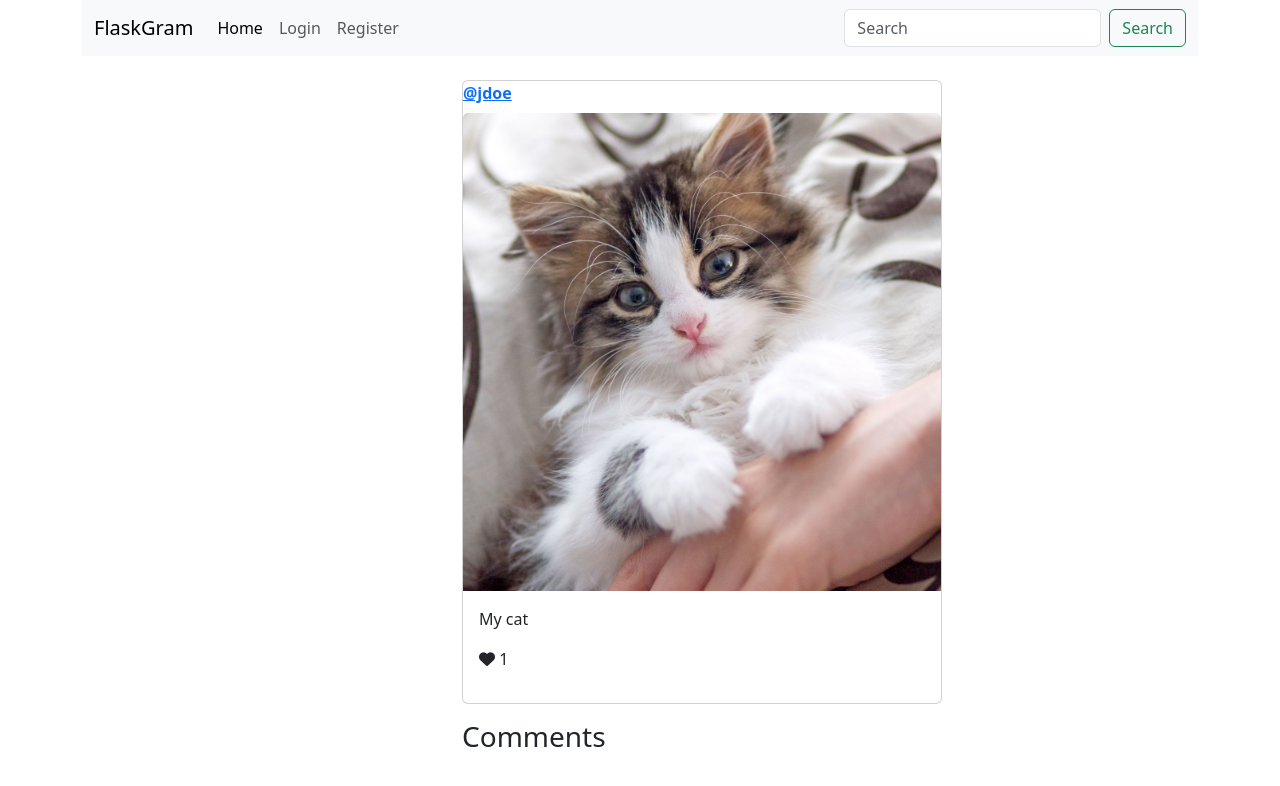
After one commit to gprok-esc-courses/FlaskGram, a Flask app: page /post/1 in a window 1280 px wide. The commit adds this page. Shown: the top 786 px of the page. Run offline with Flask 3, Linux system fonts and the light colour scheme; data comes from the database, SQL or seed files in the repository; both versions use the stored data as it was after the commit.

Commit message:
comments

```diff
--- a/app.py
+++ b/app.py
@@ -22,6 +22,14 @@ def create_db():
     with app.app_context():
         db = sqlite3.connect(app.config['DATABASE'])
         sql_file = app.open_resource('tables.sql')
+        db.executescript(sql_file.read().decode('utf-8'))
+        db.commit()
+
+@app.cli.command('create-comments-table')
+def create_comments_table():
+    with app.app_context():
+        db = sqlite3.connect(app.config['DATABASE'])
+        sql_file = app.open_resource('comments.sql')
         db.executescript(sql_file.read().decode('utf-8'))
         db.commit()
 
@@ -162,6 +170,31 @@ def like(pid):
     return redirect('/')
 
 
+@app.route('/post/<int:pid>')
+def view_post(pid):
+    db = get_db_connection()
+    post = db.execute("""SELECT p.id, p.content, p.image, p.created_at, u.username, p.users_id, p.likes
+                       FROM posts p JOIN users u ON u.id=p.users_id
+                       WHERE p.id=?""", (pid,)).fetchone()
+    comments = db.execute("""SELECT c.id, c.content, u.username  FROM comments c
+                          JOIN users u ON c.users_id=u.id
+                          WHERE posts_id=?""",
+                          (pid,)).fetchall()
+    return render_template('post.html', post=post, comments=comments)
+
+@app.route('/add/comment', methods=['POST'])
+def add_comment():
+    if g.user is None:
+        flash('You need to login first')
+        return redirect('/login')
+    comment = request.form['new_comment']
+    pid = request.form['post_id']
+    db = get_db_connection()
+
+    db.execute("INSERT INTO comments (content, users_id, posts_id, created_at) VALUES (?,?,?,?)",
+               (comment, g.user['id'], pid, datetime.datetime.now()))
+    db.commit()
+    return redirect('/post/' + str(pid))
 
 @app.route('/user/<int:uid>')
 def user_page(uid):
--- /dev/null
+++ b/comments.sql
@@ -0,0 +1,11 @@
+DROP TABLE IF EXISTS comments;
+
+CREATE TABLE comments (
+    id INTEGER PRIMARY KEY AUTOINCREMENT,
+    content TEXT NOT NULL,
+    users_id INTEGER NOT NULL,
+    posts_id INTEGER NOT NULL,
+    created_at TIMESTAMP NOT NULL,
+    FOREIGN KEY (users_id) REFERENCES users (id),
+    FOREIGN KEY (posts_id) REFERENCES posts (id)
+);
--- a/templates/base.html
+++ b/templates/base.html
@@ -6,6 +6,7 @@
     <title>FlaskGram</title>
     <link href="https://cdn.jsdelivr.net/npm/bootstrap@5.3.6/dist/css/bootstrap.min.css" rel="stylesheet" integrity="sha384-4Q6Gf2aSP4eDXB8Miphtr37CMZZQ5oXLH2yaXMJ2w8e2ZtHTl7GptT4jmndRuHDT" crossorigin="anonymous">
     <link rel="stylesheet" href="https://cdnjs.cloudflare.com/ajax/libs/font-awesome/6.7.2/css/all.min.css" integrity="sha512-Evv84Mr4kqVGRNSgIGL/F/aIDqQb7xQ2vcrdIwxfjThSH8CSR7PBEakCr51Ck+w+/U6swU2Im1vVX0SVk9ABhg==" crossorigin="anonymous" referrerpolicy="no-referrer" />
+
 </head>
 <body>
     <div class="container">
@@ -18,7 +19,7 @@
                 <div class="collapse navbar-collapse" id="navbarSupportedContent">
                 <ul class="navbar-nav me-auto mb-2 mb-lg-0">
                     <li class="nav-item">
-                    <a class="nav-link active" aria-current="page" href="#">Home</a>
+                    <a class="nav-link active" aria-current="page" href="/">Home</a>
                     </li>
 
                     {% if g.user %}
@@ -43,7 +44,8 @@
 
                 </ul>
                 <form class="d-flex" role="search" action="/search" method="post">
-                    <input name="search_term" class="form-control me-2" type="search" placeholder="Search" aria-label="Search"/>
+                    <input name="search_term" class="form-control me-2"
+                    type="search" placeholder="Search" aria-label="Search" />
                     <button class="btn btn-outline-success" type="submit">Search</button>
                 </form>
                 </div>
@@ -66,5 +68,6 @@
     </div>
 
     <script src="https://cdn.jsdelivr.net/npm/bootstrap@5.3.6/dist/js/bootstrap.bundle.min.js" integrity="sha384-j1CDi7MgGQ12Z7Qab0qlWQ/Qqz24Gc6BM0thvEMVjHnfYGF0rmFCozFSxQBxwHKO" crossorigin="anonymous"></script>
+
 </body>
 </html>
--- a/templates/home.html
+++ b/templates/home.html
@@ -17,7 +17,9 @@
 
                 <div class="card mb-3" style="width: 30rem;">
                     <b class="mb-2"><a href="/user/{{ row['users_id'] }}">@{{ row['username'] }}</a></b>
+                    <a href="/post/{{ row['id'] }}">
                     <img src="/static/uploads/{{ row['image'] }}" class="card-img-top" alt="...">
+                    </a>
                 <div class="card-body">
                     <p class="card-text">{{ row['content'] }}</p>
                     <p>{% if g.user %}<a href="/like/{{ row['id'] }}">{% endif %}
--- /dev/null
+++ b/templates/post.html
@@ -0,0 +1,45 @@
+{% extends 'base.html' %}
+
+{% block content %}
+
+<div class="row">
+    <div class="col-md-4 mx-auto">
+        <div class="card mb-3" style="width: 30rem;">
+                    <b class="mb-2"><a href="/user/{{ post['users_id'] }}">@{{ post['username'] }}</a></b>
+                    <img src="/static/uploads/{{ post['image'] }}" class="card-img-top" alt="...">
+                <div class="card-body">
+                    <p class="card-text">{{ post['content'] }}</p>
+                    <p>{% if g.user %}<a href="/like/{{ post['id'] }}">{% endif %}
+                    {% if post['likes'] > 0 %}
+                    <i class="fa-solid fa-heart"></i>
+                    {% else %}
+                    <i class="fa-regular fa-heart"></i>
+                    {% endif %}
+                    {{ post['likes'] }}
+                    {% if g.user %}</a>{% endif %}</p>
+                </div>
+            </div>
+
+        <div>
+            <h3>Comments</h3>
+
+            {% if g.user %}
+                <form method="post" action="/add/comment">
+                    <input type="text" name="post_id" value="{{ post['id'] }}" hidden />
+                    <input type="text" name="new_comment" placeholder="Comment" />
+                    <button type="submit">Add</button>
+                </form>
+            {% endif %}
+
+            {% for com in comments %}
+
+                <p><b>{{ com['username'] }}</b>: {{ com['content'] }}</p>
+
+            {% endfor %}
+        </div>
+    </div>
+</div>
+
+
+
+{% endblock %}
```
Also changed, not shown: flaskgram.db.
